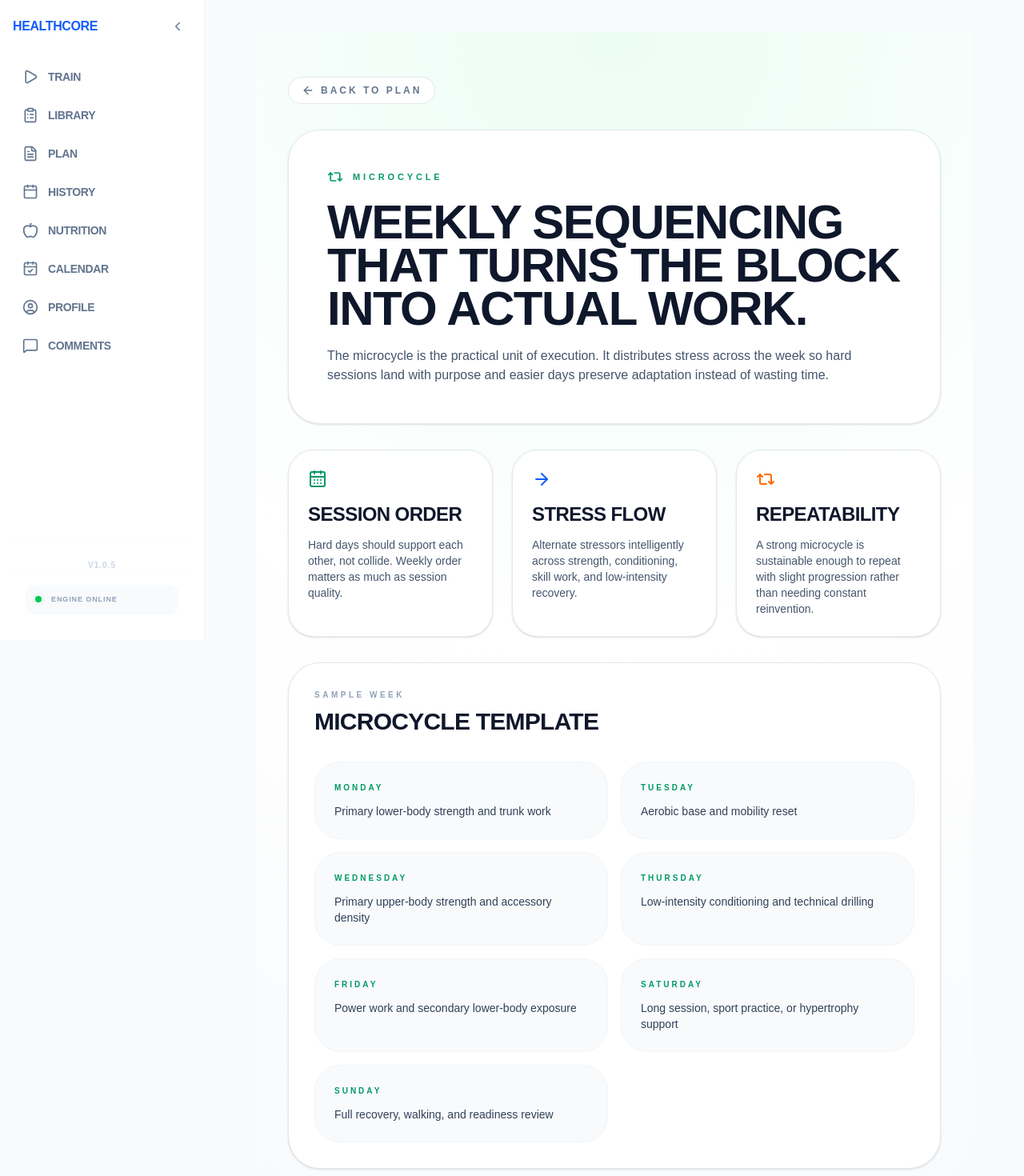
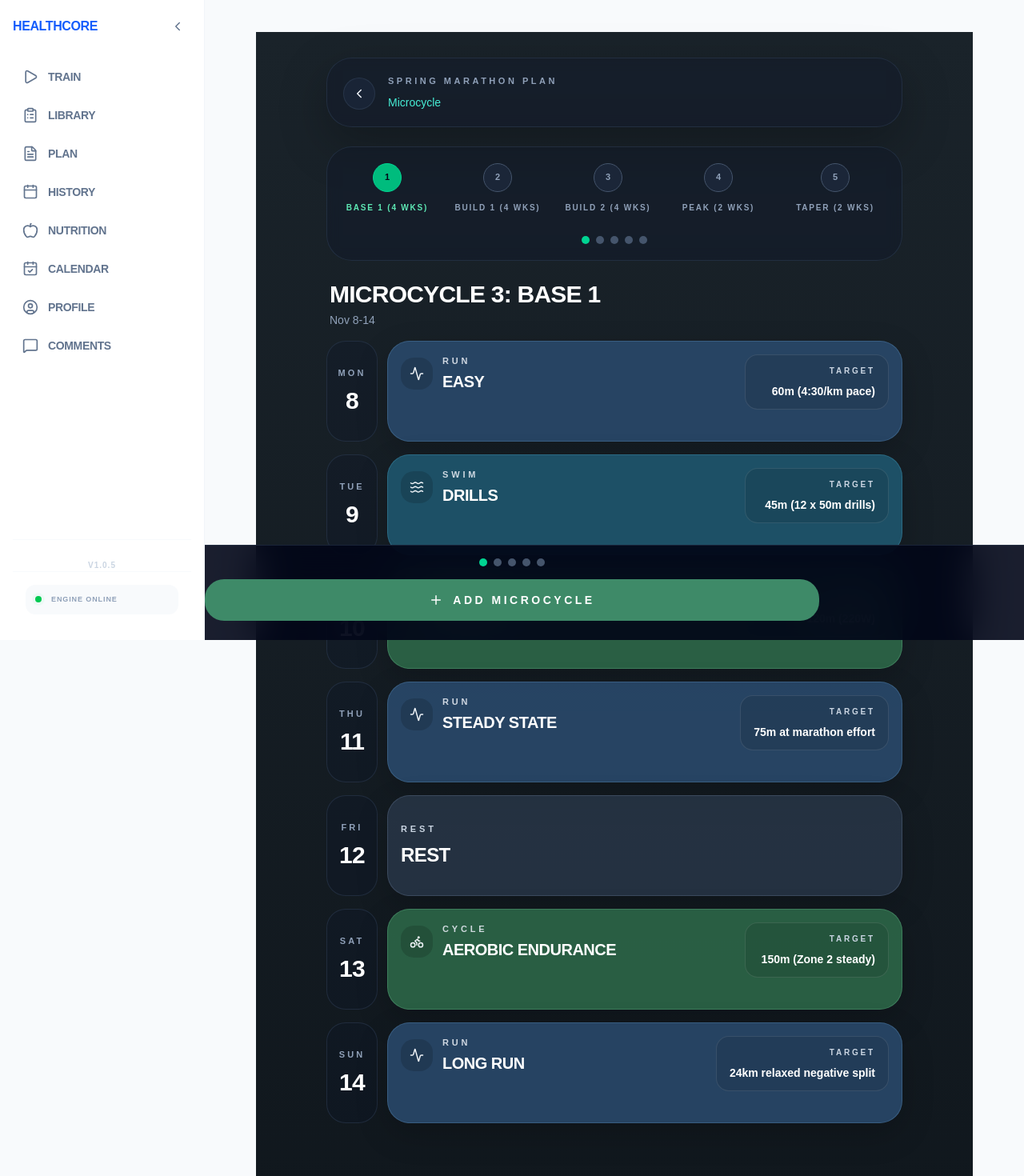
Before and after one commit to nicolaslepage221193-commits/health-pwa, a Next.js app: page /plan/microcycle in a window 1280 px wide. Shown: the top 1470 px of the page at 80% size. Built offline with nearby package versions, Linux system fonts and the light colour scheme; no server answers; the database is empty.

Commit message:
Add microcycle view with typed training data and dark periodization UI

```diff
--- a/app/plan/microcycle/page.tsx
+++ b/app/plan/microcycle/page.tsx
@@ -1,98 +1,304 @@
 import Link from 'next/link';
-import { ArrowLeft, ArrowRight, CalendarDays, Repeat2 } from 'lucide-react';
+import { Activity, Bike, ChevronLeft, Plus, Waves } from 'lucide-react';
 
-const weekTemplate = [
+type SportType = 'Run' | 'Swim' | 'Cycle' | 'Rest';
+
+interface DailyWorkout {
+  id: string;
+  date: number;
+  dayOfWeek: string;
+  sportType: SportType;
+  workoutName: string;
+  targetMetrics: string;
+  isRestDay: boolean;
+}
+
+interface Microcycle {
+  id: string;
+  title: string;
+  dateRange: string;
+  days: DailyWorkout[];
+}
+
+interface MesocycleBlock {
+  id: string;
+  name: string;
+  durationWeeks: number;
+  isCurrent: boolean;
+}
+
+interface MacrocyclePlan {
+  id: string;
+  title: string;
+  mesocycles: MesocycleBlock[];
+}
+
+const macrocyclePlan: MacrocyclePlan = {
+  id: 'spring-marathon-plan',
+  title: 'SPRING MARATHON PLAN',
+  mesocycles: [
+    { id: 'base-1', name: 'BASE 1', durationWeeks: 4, isCurrent: true },
+    { id: 'build-1', name: 'BUILD 1', durationWeeks: 4, isCurrent: false },
+    { id: 'build-2', name: 'BUILD 2', durationWeeks: 4, isCurrent: false },
+    { id: 'peak', name: 'PEAK', durationWeeks: 2, isCurrent: false },
+    { id: 'taper', name: 'TAPER', durationWeeks: 2, isCurrent: false },
+  ],
+};
+
+const currentMicrocycle: Microcycle = {
+  id: 'microcycle-3',
+  title: 'MICROCYCLE 3: BASE 1',
+  dateRange: 'Nov 8-14',
+  days: [
     {
-    day: 'Monday',
-    focus: 'Primary lower-body strength and trunk work',
+      id: 'mon',
+      date: 8,
+      dayOfWeek: 'Mon',
+      sportType: 'Run',
+      workoutName: 'Easy',
+      targetMetrics: '60m (4:30/km pace)',
+      isRestDay: false,
     },
     {
-    day: 'Tuesday',
-    focus: 'Aerobic base and mobility reset',
+      id: 'tue',
+      date: 9,
+      dayOfWeek: 'Tue',
+      sportType: 'Swim',
+      workoutName: 'Drills',
+      targetMetrics: '45m (12 x 50m drills)',
+      isRestDay: false,
     },
     {
-    day: 'Wednesday',
-    focus: 'Primary upper-body strength and accessory density',
+      id: 'wed',
+      date: 10,
+      dayOfWeek: 'Wed',
+      sportType: 'Cycle',
+      workoutName: 'Tempo',
+      targetMetrics: '120m (220W)',
+      isRestDay: false,
     },
     {
-    day: 'Thursday',
-    focus: 'Low-intensity conditioning and technical drilling',
+      id: 'thu',
+      date: 11,
+      dayOfWeek: 'Thu',
+      sportType: 'Run',
+      workoutName: 'Steady State',
+      targetMetrics: '75m at marathon effort',
+      isRestDay: false,
     },
     {
-    day: 'Friday',
-    focus: 'Power work and secondary lower-body exposure',
+      id: 'fri',
+      date: 12,
+      dayOfWeek: 'Fri',
+      sportType: 'Rest',
+      workoutName: 'REST',
+      targetMetrics: 'Mobility + full recovery',
+      isRestDay: true,
     },
     {
-    day: 'Saturday',
-    focus: 'Long session, sport practice, or hypertrophy support',
+      id: 'sat',
+      date: 13,
+      dayOfWeek: 'Sat',
+      sportType: 'Cycle',
+      workoutName: 'Aerobic Endurance',
+      targetMetrics: '150m (Zone 2 steady)',
+      isRestDay: false,
     },
     {
-    day: 'Sunday',
-    focus: 'Full recovery, walking, and readiness review',
+      id: 'sun',
+      date: 14,
+      dayOfWeek: 'Sun',
+      sportType: 'Run',
+      workoutName: 'Long Run',
+      targetMetrics: '24km relaxed negative split',
+      isRestDay: false,
     },
-];
+  ],
+};
+
+function getWorkoutStyles(sportType: SportType) {
+  switch (sportType) {
+    case 'Run':
+      return {
+        cardClass: 'bg-[#2B4C6F]/85 border-[#40688f]/70',
+        icon: <Activity size={18} className="text-slate-100" />,
+        label: 'RUN',
+      };
+    case 'Swim':
+      return {
+        cardClass: 'bg-[#1F5A73]/85 border-[#317590]/70',
+        icon: <Waves size={18} className="text-slate-100" />,
+        label: 'SWIM',
+      };
+    case 'Cycle':
+      return {
+        cardClass: 'bg-[#2E6B4B]/85 border-[#478b66]/70',
+        icon: <Bike size={18} className="text-slate-100" />,
+        label: 'CYCLE',
+      };
+    default:
+      return {
+        cardClass: 'bg-slate-700/60 border-slate-600/70',
+        icon: <Plus size={18} className="text-slate-300" />,
+        label: 'REST',
+      };
+  }
+}
 
 export default function MicrocyclePage() {
+  const activeMesocycleIndex = macrocyclePlan.mesocycles.findIndex((block) => block.isCurrent);
+
   return (
-    <div className="min-h-screen bg-[radial-gradient(circle_at_top,_#ecfdf5_0,_#ffffff_50%,_#f8fafc_100%)] px-6 py-10 md:px-10 md:py-14">
-      <div className="mx-auto max-w-5xl space-y-8">
+    <div className="min-h-screen bg-[linear-gradient(180deg,#1A232A_0%,#10171D_100%)] text-slate-100">
+      <div className="mx-auto flex min-h-screen w-full max-w-3xl flex-col px-4 pb-40 pt-8 sm:px-6">
+        <header className="rounded-[2rem] border border-slate-700/50 bg-slate-900/40 p-5 shadow-[0_20px_60px_rgba(0,0,0,0.25)] backdrop-blur">
+          <div className="flex items-start gap-4">
             <Link
               href="/plan"
-          className="inline-flex items-center gap-2 rounded-full border border-slate-200 bg-white px-4 py-2 text-xs font-black uppercase tracking-[0.25em] text-slate-500 transition hover:text-emerald-600"
+              aria-label="Back to plan"
+              className="mt-1 inline-flex h-10 w-10 items-center justify-center rounded-full border border-slate-700/60 bg-slate-800/70 text-slate-100 transition hover:border-emerald-500/60 hover:text-emerald-300"
             >
-          <ArrowLeft size={16} />
-          Back To Plan
+              <ChevronLeft size={18} />
             </Link>
-
-        <header className="rounded-[2.5rem] border border-slate-200 bg-white p-8 shadow-sm md:p-12">
-          <div className="flex items-center gap-3 text-emerald-600">
-            <Repeat2 size={20} />
-            <span className="text-[11px] font-black uppercase tracking-[0.35em]">Microcycle</span>
+            <div className="min-w-0 flex-1">
+              <p className="text-[11px] font-black uppercase tracking-[0.32em] text-slate-400">
+                {macrocyclePlan.title}
+              </p>
+              <p className="mt-2 text-sm font-medium text-teal-300">Microcycle</p>
             </div>
-          <h1 className="mt-5 text-4xl font-black uppercase tracking-tight text-slate-900 md:text-6xl md:leading-[0.9]">
-            Weekly sequencing that turns the block into actual work.
-          </h1>
-          <p className="mt-5 max-w-3xl text-sm font-medium text-slate-600 md:text-base">
-            The microcycle is the practical unit of execution. It distributes stress across the week so hard sessions land with purpose and easier days preserve adaptation instead of wasting time.
-          </p>
+          </div>
         </header>
 
-        <section className="grid gap-6 md:grid-cols-3">
-          <article className="rounded-[2rem] border border-slate-200 bg-white p-6 shadow-sm">
-            <CalendarDays className="text-emerald-600" size={24} />
-            <h2 className="mt-4 text-2xl font-black uppercase tracking-tight text-slate-900">Session Order</h2>
-            <p className="mt-3 text-sm text-slate-600">
-              Hard days should support each other, not collide. Weekly order matters as much as session quality.
+        <section className="mt-6 rounded-[2rem] border border-slate-700/50 bg-slate-900/35 p-5 backdrop-blur">
+          <div className="flex items-center justify-between gap-3 overflow-x-auto pb-2">
+            {macrocyclePlan.mesocycles.map((block, index) => {
+              const isActive = block.isCurrent;
+              const isCompleted = index < activeMesocycleIndex;
+
+              return (
+                <div key={block.id} className="flex min-w-[110px] flex-1 items-center">
+                  <div className="flex w-full flex-col items-center text-center">
+                    <div
+                      className={`flex h-9 w-9 items-center justify-center rounded-full border text-[11px] font-black uppercase tracking-tight ${
+                        isActive
+                          ? 'border-emerald-400 bg-emerald-500 text-slate-950'
+                          : isCompleted
+                            ? 'border-teal-500/80 bg-teal-500/25 text-teal-200'
+                            : 'border-slate-600 bg-slate-800/80 text-slate-400'
+                      }`}
+                    >
+                      {index + 1}
+                    </div>
+                    <p className={`mt-3 text-[10px] font-black uppercase tracking-[0.18em] ${isActive ? 'text-emerald-300' : 'text-slate-400'}`}>
+                      {block.name} ({block.durationWeeks} wks)
                     </p>
-          </article>
-          <article className="rounded-[2rem] border border-slate-200 bg-white p-6 shadow-sm">
-            <ArrowRight className="text-blue-600" size={24} />
-            <h2 className="mt-4 text-2xl font-black uppercase tracking-tight text-slate-900">Stress Flow</h2>
-            <p className="mt-3 text-sm text-slate-600">
-              Alternate stressors intelligently across strength, conditioning, skill work, and low-intensity recovery.
-            </p>
-          </article>
-          <article className="rounded-[2rem] border border-slate-200 bg-white p-6 shadow-sm">
-            <Repeat2 className="text-orange-500" size={24} />
-            <h2 className="mt-4 text-2xl font-black uppercase tracking-tight text-slate-900">Repeatability</h2>
-            <p className="mt-3 text-sm text-slate-600">
-              A strong microcycle is sustainable enough to repeat with slight progression rather than needing constant reinvention.
-            </p>
-          </article>
-        </section>
+                  </div>
+                  {index < macrocyclePlan.mesocycles.length - 1 && (
+                    <div
+                      className={`mx-2 mt-[-28px] h-px flex-1 ${
+                        index <= activeMesocycleIndex ? 'bg-emerald-500/80' : 'bg-slate-700'
+                      }`}
+                    />
+                  )}
+                </div>
+              );
+            })}
+          </div>
 
-        <section className="rounded-[2.5rem] border border-slate-200 bg-white p-6 shadow-sm md:p-8">
-          <p className="text-[10px] font-black uppercase tracking-[0.35em] text-slate-400">Sample Week</p>
-          <h2 className="mt-2 text-3xl font-black uppercase tracking-tight text-slate-900">Microcycle Template</h2>
-          <div className="mt-8 grid gap-4 md:grid-cols-2">
-            {weekTemplate.map((entry) => (
-              <article key={entry.day} className="rounded-[2rem] border border-slate-100 bg-slate-50 p-6">
-                <div className="text-[10px] font-black uppercase tracking-[0.3em] text-emerald-600">{entry.day}</div>
-                <p className="mt-3 text-sm font-medium text-slate-700">{entry.focus}</p>
-              </article>
+          <div className="mt-5 flex items-center justify-center gap-2">
+            {macrocyclePlan.mesocycles.map((block) => (
+              <span
+                key={`${block.id}-dot`}
+                className={`h-2.5 w-2.5 rounded-full ${block.isCurrent ? 'bg-emerald-400' : 'bg-slate-600'}`}
+              />
             ))}
           </div>
         </section>
+
+        <section className="mt-6">
+          <div className="mb-4 px-1">
+            <h1 className="text-2xl font-black uppercase tracking-tight text-white sm:text-3xl">
+              {currentMicrocycle.title}
+            </h1>
+            <p className="mt-1 text-sm text-slate-400">{currentMicrocycle.dateRange}</p>
+          </div>
+
+          <div className="space-y-4">
+            {currentMicrocycle.days.map((day) => {
+              const styles = getWorkoutStyles(day.sportType);
+
+              return (
+                <article key={day.id} className="flex items-stretch gap-3">
+                  <div className="flex w-16 flex-shrink-0 flex-col items-center justify-center rounded-[1.5rem] border border-slate-700/50 bg-slate-900/30 px-2 py-4 text-center">
+                    <span className="text-[11px] font-black uppercase tracking-[0.28em] text-slate-400">
+                      {day.dayOfWeek}
+                    </span>
+                    <span className="mt-2 text-3xl font-black tracking-tight text-white">{day.date}</span>
+                  </div>
+
+                  <div
+                    className={`flex-1 rounded-[1.75rem] border p-4 shadow-[0_14px_40px_rgba(0,0,0,0.18)] ${styles.cardClass}`}
+                  >
+                    {day.isRestDay ? (
+                      <div className="flex min-h-[92px] flex-col justify-center">
+                        <p className="text-[11px] font-black uppercase tracking-[0.35em] text-slate-300">
+                          {styles.label}
+                        </p>
+                        <h2 className="mt-2 text-2xl font-black uppercase tracking-tight text-white">
+                          REST
+                        </h2>
+                      </div>
+                    ) : (
+                      <div className="flex min-h-[92px] flex-col justify-between gap-4 sm:flex-row sm:items-start">
+                        <div>
+                          <div className="flex items-center gap-3">
+                            <div className="flex h-10 w-10 items-center justify-center rounded-2xl bg-black/15">
+                              {styles.icon}
+                            </div>
+                            <div>
+                              <p className="text-[11px] font-black uppercase tracking-[0.35em] text-slate-200/90">
+                                {styles.label}
+                              </p>
+                              <h2 className="mt-1 text-xl font-black uppercase tracking-tight text-white">
+                                {day.workoutName}
+                              </h2>
+                            </div>
+                          </div>
+                        </div>
+                        <div className="rounded-2xl border border-white/10 bg-black/10 px-4 py-3 text-left sm:min-w-[180px] sm:text-right">
+                          <p className="text-[10px] font-black uppercase tracking-[0.28em] text-slate-300">
+                            Target
+                          </p>
+                          <p className="mt-2 text-sm font-semibold text-white">{day.targetMetrics}</p>
+                        </div>
+                      </div>
+                    )}
+                  </div>
+                </article>
+              );
+            })}
+          </div>
+        </section>
+      </div>
+
+      <div className="fixed inset-x-0 bottom-0 border-t border-slate-700/50 bg-slate-950/90 px-4 pb-6 pt-4 backdrop-blur-xl">
+        <div className="mx-auto flex w-full max-w-3xl flex-col gap-4">
+          <div className="flex items-center justify-center gap-2">
+            {macrocyclePlan.mesocycles.map((block) => (
+              <span
+                key={`${block.id}-pager`}
+                className={`h-2.5 w-2.5 rounded-full ${block.isCurrent ? 'bg-emerald-400' : 'bg-slate-600'}`}
+              />
+            ))}
+          </div>
+          <button
+            type="button"
+            className="flex w-full items-center justify-center gap-3 rounded-[1.5rem] bg-[#3E8A68] px-6 py-4 text-sm font-black uppercase tracking-[0.25em] text-white transition hover:bg-[#4ca279]"
+          >
+            <Plus size={18} />
+            Add Microcycle
+          </button>
+        </div>
       </div>
     </div>
   );
```
Also changed, not shown: 1 other file (tests, documents, lock files or other folders). Lines whose indentation alone changed are shown as unchanged.
